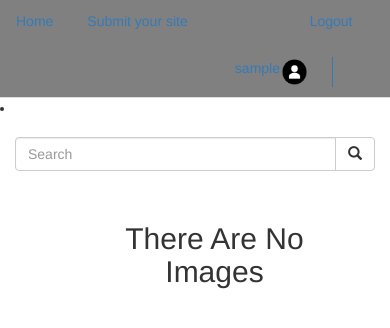
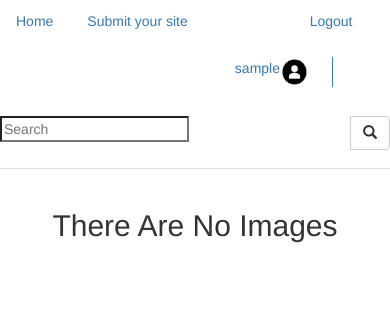
Before and after one commit to Magnific7/Awards, a Django app: page / in a window 390 px wide. Shown: the top 328 px of the page. Run offline with Django 3.2, Linux system fonts and the light colour scheme; the visitor is signed in with stand-in values (Sample User, id 1); data that the repository does not hold is empty; some libraries are stand-ins or nearby versions.

Commit message:
search and other styles

```diff
--- a/insta/templates/all_images/home.html
+++ b/insta/templates/all_images/home.html
@@ -5,9 +5,9 @@
         <div class='container'>
 
                 <div class="row">
-                        <div class="card" style="width:50%;margin-left: 30%">
+                        <div style="display:flex;justify-content:space-evenly;">
                         {% for image in images %}
-                        <div class="card mb-3">
+                        <div>
                                         <a href="{% url 'profile' image.user.id %}"><h5 class="card-header">{{image.user.username}}</h5></a>
                                         <a href="{% url 'image' image.id %}"><img src="{{image.image.url}}" class="img-responsive  card-body" alt="Image" style="width: 250px;height:260px;margin-top:15px;"></a>
                                         <!-- <a href="{% url 'like' image.id %}">{{image.likes}}<i class="fa fa-heart" style="color:rgb(165, 58, 58);"></i></a> -->
--- a/insta/templates/navbar.html
+++ b/insta/templates/navbar.html
@@ -6,7 +6,8 @@
   <meta name="viewport" content="width=device-width, initial-scale=1">
 </head>
 <body>
-        <ul class="nav nav-tabs" style="background-color: grey">
+<!-- <body style="background-image: url('https://i2.wp.com/bbbslubbock.org/wp-content/uploads/2018/10/grey-background-for-site-for-website-1432015867.jpg?ssl=1')"> -->
+        <ul class="nav nav-tabs" style="background-color:white ">
                 <li><a href="{% url 'home'%}">Home</a></li>
                 {% if user.is_authenticated %}
 
@@ -21,8 +22,24 @@
                   <li style="float:right;margin-right: 10%;">
                     <a href="{%url 'profile' user.id %}">{{user.username}}<img src="../../static/images/profileee.png" alt="instagram logo on nav-bar " style="width:53px; height:30px;margin-top:5px;border-right:1px solid;padding-right: 23px; "></a>
                   </li>
+                  <li>
+                    <div>
+
+                        <form class="navbar-form" role="search" action="{% url 'search_results' %}">
+                          <div class="input-group">
+                            <input type="text" style="background-color: white;color:white;" placeholder="Search " name="name">
+                            <div class="input-group-btn">
+                              <button class="btn btn-default" style="background-color: white;" type="submit"><i class="glyphicon glyphicon-search"></i></button>
+                            </div>
+                          </div>
+
+                        </form>
+                      </div>
+                </li>
+
+
               </ul>
-            </li>
+
           </ul>
           {% else %}
           <li>
@@ -30,20 +47,7 @@
           </li>
 
           {% endif %}
-          <li>
-              <div class="col-sm-4 col-md-4 navbar-right">
 
-                  <form class="navbar-form" role="search" action="{% url 'search_results' %}">
-                    <div class="input-group">
-                      <input type="text" class="form-control" placeholder="Search " name="name">
-                      <div class="input-group-btn">
-                        <button class="btn btn-default" type="submit"><i class="glyphicon glyphicon-search"></i></button>
-                      </div>
-                    </div>
-
-                  </form>
-                </div>
-          </li>
         </div>
               </ul>
 
--- a/insta/templates/registration/profile.html
+++ b/insta/templates/registration/profile.html
@@ -46,7 +46,7 @@
    {% for image in images%}
      <div class="col-md-4">
           <div class="hovereffect thumbnail">
-                  <a href <img class="img-responsive" src="{{image.image.url}}" alt="">>
+            <a href="{% url 'image' image.id %}"><img class="img-responsive" src="{{image.image.url}}" alt=""></a>
          </div>
      </div>
    {%endfor%}
```
